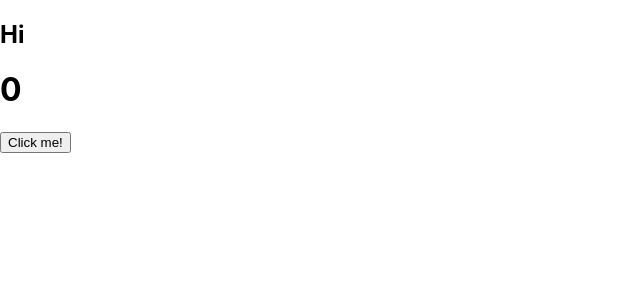
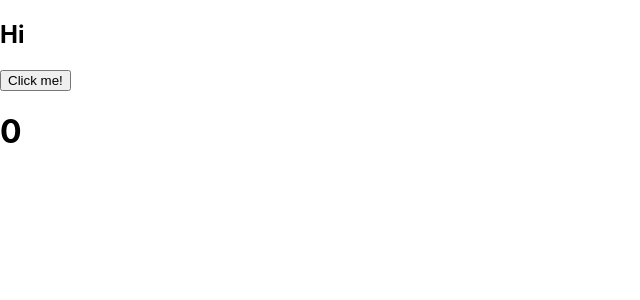
Before and after one commit to Bangdx1412/ReactJS, a React (Create React App) app: page / in a window 1280 px wide. Shown: the top 300 px of the page, without its empty margins (0-640 px from the left). Built offline with nearby package versions, Linux system fonts and the light colour scheme.

Commit message:
useCallback

```diff
--- a/src/App.js
+++ b/src/App.js
@@ -1,8 +1,10 @@
-import { useState } from "react";
+import { useState, useCallback } from "react";
 
 import Content from "./Content";
 // 1.memo()-> Higher Order Component (HOC)
 //  2. useCallback()
+// - Reference types
+// - React memo()
 
 // Hooks
 // HOC
@@ -10,15 +12,13 @@ import Content from "./Content";
 
 function App() {
   const [count, setCount] = useState(0);
-
-  const increase = () => {
-    setCount(count + 1);
-  };
+  const handleIncrease = useCallback(() => {
+    setCount((pre) => pre + 1);
+  }, []);
   return (
     <div>
-      <Content />
+      <Content onIncrease={handleIncrease} />
       <h1>{count}</h1>
-      <button onClick={increase}>Click me!</button>
     </div>
   );
 }
--- a/src/Content.js
+++ b/src/Content.js
@@ -1,7 +1,14 @@
 import { memo } from "react";
 
-function Content() {
-  return <h2>Hi</h2>;
+function Content({ onIncrease }) {
+  console.log("Render");
+
+  return (
+    <>
+      <h2>Hi</h2>
+      <button onClick={onIncrease}>Click me!</button>
+    </>
+  );
 }
 
 export default memo(Content);
```
